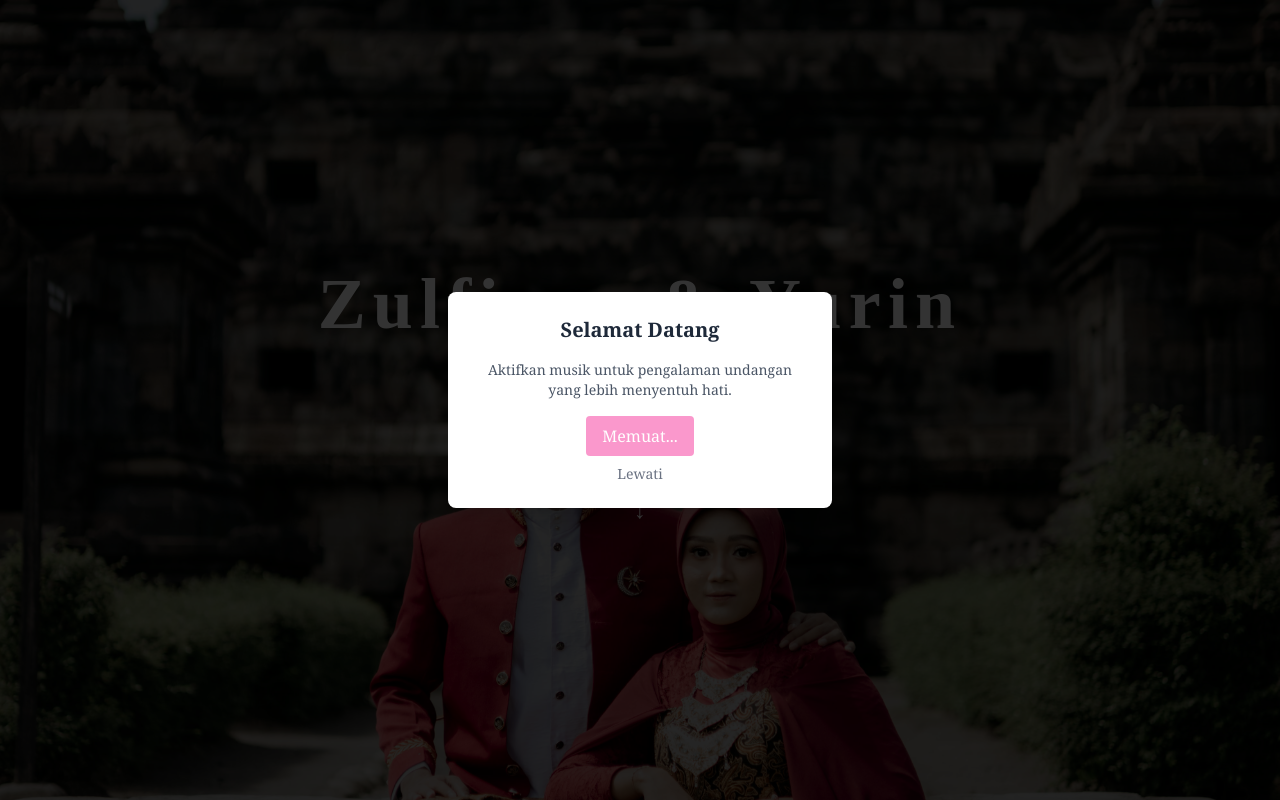
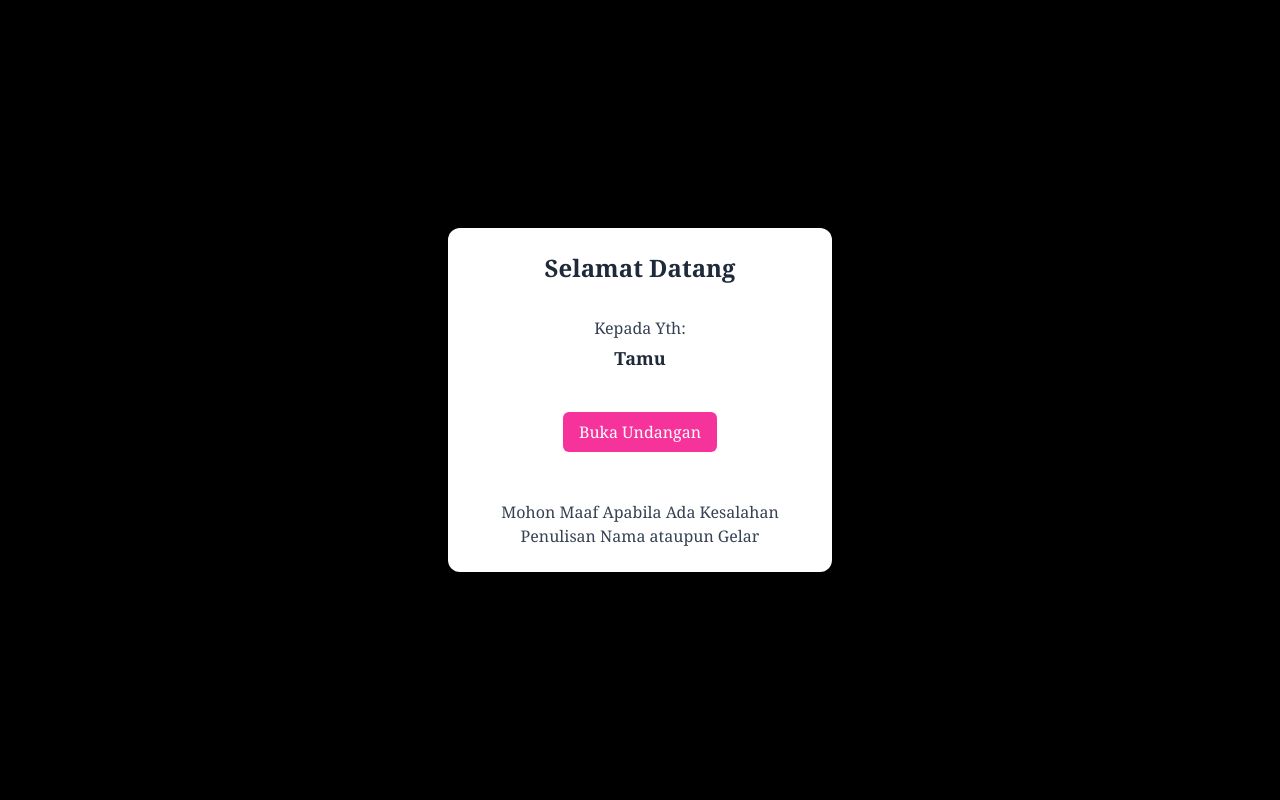
Before and after one commit to grayhonz/undanganPernikahan, a Next.js app: page / in a window 1280 px wide. Shown: the top 800 px of the page. Built offline with nearby package versions, Linux system fonts and the light colour scheme.

Commit message:
refactor: try to adding animation for music and deleting pop up agreement for play music, impor modal for adding invited guest.

```diff
--- a/src/app/page.tsx
+++ b/src/app/page.tsx
@@ -1,20 +1,18 @@
 "use client";
-
 import { motion } from "framer-motion";
 import Countdown from "./components/Countdown";
 import Image from "next/image";
 import { useEffect, useState, useRef, Suspense } from "react";
 import { useSearchParams } from "next/navigation";
+import Modal from "./components/Modal";
 
 // Komponen terpisah untuk handle search params
 function GuestNameHandler({ onGuestName }: { onGuestName: (name: string | null) => void }) {
   const searchParams = useSearchParams();
-
   useEffect(() => {
     const guestName = searchParams.get("to");
     onGuestName(guestName);
   }, [searchParams, onGuestName]);
-
   return null;
 }
 
@@ -23,6 +21,7 @@ function HomeContent() {
   const [showModal, setShowModal] = useState(true);
   const [isPlaying, setIsPlaying] = useState(false);
   const [audioLoaded, setAudioLoaded] = useState(false);
+  const [showPopup, setShowPopup] = useState(true);
   const audioRef = useRef<HTMLAudioElement>(null);
 
   const handleGuestName = (name: string | null) => {
@@ -31,7 +30,6 @@ function HomeContent() {
 
   const handleTogglePlay = async () => {
     if (!audioRef.current) return;
-
     try {
       if (isPlaying) {
         audioRef.current.pause();
@@ -45,42 +43,34 @@ function HomeContent() {
             }
           });
         }
-
         await audioRef.current.play();
         setIsPlaying(true);
-        setShowModal(false);
       }
     } catch (error) {
       console.error('Error playing audio:', error);
       // Fallback jika audio tidak bisa diputar
-      setShowModal(false);
+      setIsPlaying(false);
     }
   };
 
   useEffect(() => {
     const audio = audioRef.current;
     if (!audio) return;
-
     const handleCanPlay = () => {
       setAudioLoaded(true);
     };
-
     const handleEnded = () => {
       setIsPlaying(false);
     };
-
     const handleError = (e: Event) => {
       console.error('Audio error:', e);
       setAudioLoaded(false);
     };
-
     audio.addEventListener('canplaythrough', handleCanPlay);
     audio.addEventListener('ended', handleEnded);
     audio.addEventListener('error', handleError);
-
     // Preload audio
     audio.load();
-
     return () => {
       audio.removeEventListener('canplaythrough', handleCanPlay);
       audio.removeEventListener('ended', handleEnded);
@@ -89,41 +79,31 @@ function HomeContent() {
     };
   }, []);
 
+  const handleCloseModal = () => {
+    setShowModal(false);
+  };
+
+  useEffect(() => {
+    if (audioLoaded) {
+      // Tampilkan popup selama 2 detik
+      const timeoutId = setTimeout(() => {
+        setShowPopup(false);
+      }, 2000);
+      return () => clearTimeout(timeoutId);
+    }
+  }, [audioLoaded]);
+
   return (
     <main className="font-serif text-gray-800 relative">
       {/* Guest Name Handler */}
       <GuestNameHandler onGuestName={handleGuestName} />
 
-      {/* Modal Musik */}
+      {/* Modal untuk Nama Tamu */}
       {showModal && (
-        <div className="fixed inset-0 z-50 bg-black/80 flex items-center justify-center">
-          <div className="bg-white p-6 rounded-lg shadow-lg text-center space-y-4 max-w-sm mx-4">
-            {guestName && (
-              <h2 className="text-lg font-medium text-gray-700">
-                Kepada Yth. {guestName}
-              </h2>
-            )}
-            <h3 className="text-xl font-semibold">Selamat Datang</h3>
-            <p className="text-gray-600 text-sm">
-              Aktifkan musik untuk pengalaman undangan yang lebih menyentuh hati.
-            </p>
-            <div className="space-y-2">
-              <button
-                onClick={handleTogglePlay}
-                disabled={!audioLoaded}
-                className="px-4 py-2 bg-pink-500 text-white rounded hover:bg-pink-600 transition disabled:opacity-50 disabled:cursor-not-allowed"
-              >
-                {!audioLoaded ? 'Memuat...' : 'Putar Musik'}
-              </button>
-              <button
-                onClick={() => setShowModal(false)}
-                className="block mx-auto text-gray-500 text-sm hover:text-gray-700"
-              >
-                Lewati
-              </button>
-            </div>
-          </div>
-        </div>
+        <Modal
+          guestName={guestName || "Tamu"}
+          onClose={handleCloseModal}
+        />
       )}
 
       {/* Audio tersembunyi */}
@@ -138,8 +118,24 @@ function HomeContent() {
         Your browser does not support the audio element.
       </audio>
 
+      {/* Popup untuk menginformasikan play audio */}
+      {audioLoaded && showPopup && (
+        <motion.div
+          className="fixed bottom-4 right-4 bg-pink-500 text-white p-3 rounded-full shadow-lg z-40"
+          initial={{ opacity: 0, scale: 0 }}
+          animate={{ opacity: 1, scale: 1 }}
+          exit={{ opacity: 0, scale: 0 }}
+          transition={{ duration: 0.3 }}
+        >
+          <span className="flex items-center space-x-1">
+            <span>Play Audio</span>
+            <span>{isPlaying ? "⏸️" : "▶️"}</span>
+          </span>
+        </motion.div>
+      )}
+
       {/* Tombol pause musik */}
-      {!showModal && audioLoaded && (
+      {audioLoaded && !showPopup && (
         <button
           onClick={handleTogglePlay}
           className="fixed bottom-4 right-4 bg-pink-500 text-white p-3 rounded-full shadow-lg hover:bg-pink-600 z-40 transition-all duration-200"
@@ -149,6 +145,9 @@ function HomeContent() {
         </button>
       )}
 
+      {/* Konten Utama */}
+      {!showModal && (
+        <>
           {/* Hero Section */}
           <section
             className="relative h-screen flex flex-col items-center justify-center text-center bg-fixed bg-cover bg-center"
@@ -172,7 +171,7 @@ function HomeContent() {
               >
                 7 September 2025
               </motion.p>
-          <Countdown targetDate="2025-09-07T 00:00:00" />
+              <Countdown targetDate="2025-09-07T00:00:00" />
               <div className="mt-8 animate-bounce text-white text-2xl">↓</div>
             </div>
           </section>
@@ -182,7 +181,7 @@ function HomeContent() {
             {/* Background wayang kiri miring dan bergeser ke kanan */}
             <br />
             <br />
-          <div className="absolute -top-10 -left-20 z-0 opacity-10 transform rotate-[50deg] scale-[1.5] translate-x-[100px] pointer-events-none">
+            <div className="absolute top-1/3 left-0 z-0 opacity-10 transform rotate-[45deg] scale-[1.5] -translate-x-10 translate-y-12 pointer-events-none">
               <Image
                 src="/wayang.png"
                 alt="Wayang Background"
@@ -192,8 +191,6 @@ function HomeContent() {
                 className="w-full h-auto"
               />
             </div>
-
-
             <motion.div
               initial={{ opacity: 0 }}
               whileInView={{ opacity: 1 }}
@@ -221,7 +218,6 @@ function HomeContent() {
             </motion.div>
           </section>
 
-
           {/* Our Story */}
           <section className="py-20 px-4 bg-white text-center">
             <motion.div
@@ -241,7 +237,6 @@ function HomeContent() {
                 18 tahun berlalu, tepatnya di bulan Desember 2024 tawa masa kecil itu kembali hadir, dengan sorot mata indah yang masih sama. Sejak saat itu
                 semua kenangan masa kecil kami kembali bernyawa. Cinta sejati tidak datang secara tiba-tiba, ia tumbuh perlahan dan mekar diwaktu yang tepat. Kami menyadari bahwa
                 cinta tak selalu datang dari jauh, terkadang ia telah ada di depan mata membersamai sejak lama.
-
               </p>
             </motion.div>
           </section>
@@ -288,7 +283,7 @@ function HomeContent() {
               <div className="w-24 h-1 mx-auto bg-pink-300 mt-2 mb-6 rounded" />
             </motion.div>
             <div className="grid grid-cols-1 sm:grid-cols-2 md:grid-cols-3 gap-6 max-w-6xl mx-auto px-4">
-          {["/galeri1.jpg", "/galeri2.jpg", "/galeri3.jpg", "/galeri4.jpg", "/galeri5.jpg"].map((src, idx) => (
+              {["/APJC0051.jpg", "/APJC0062.jpg", "/APJC0188.jpg", "/APJC0214.jpg", "/APJC0237.jpg", "/APJC0248.jpg", "/APJC0338.jpg", "/APJC0370.jpg", "/APJC9765.jpg"].map((src, idx) => (
                 <motion.div
                   key={idx}
                   className="overflow-hidden rounded-lg shadow-lg"
@@ -323,6 +318,8 @@ function HomeContent() {
               </p>
             </motion.div>
           </section>
+        </>
+      )}
     </main>
   );
 }
```
Lines whose indentation alone changed are shown as unchanged.
